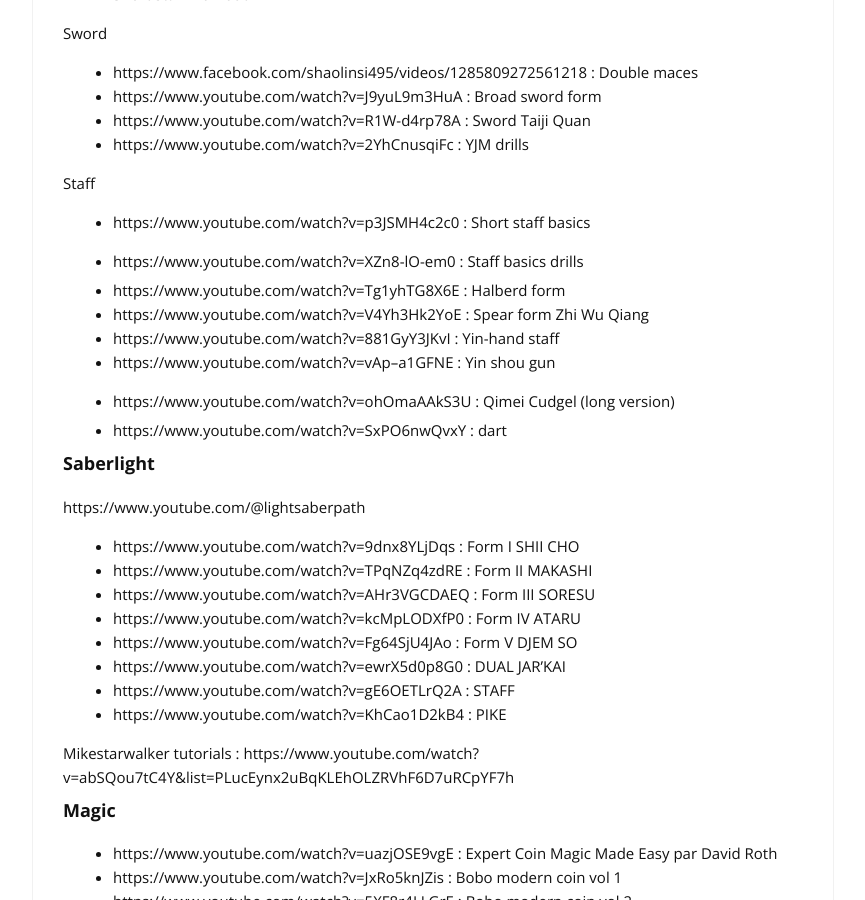
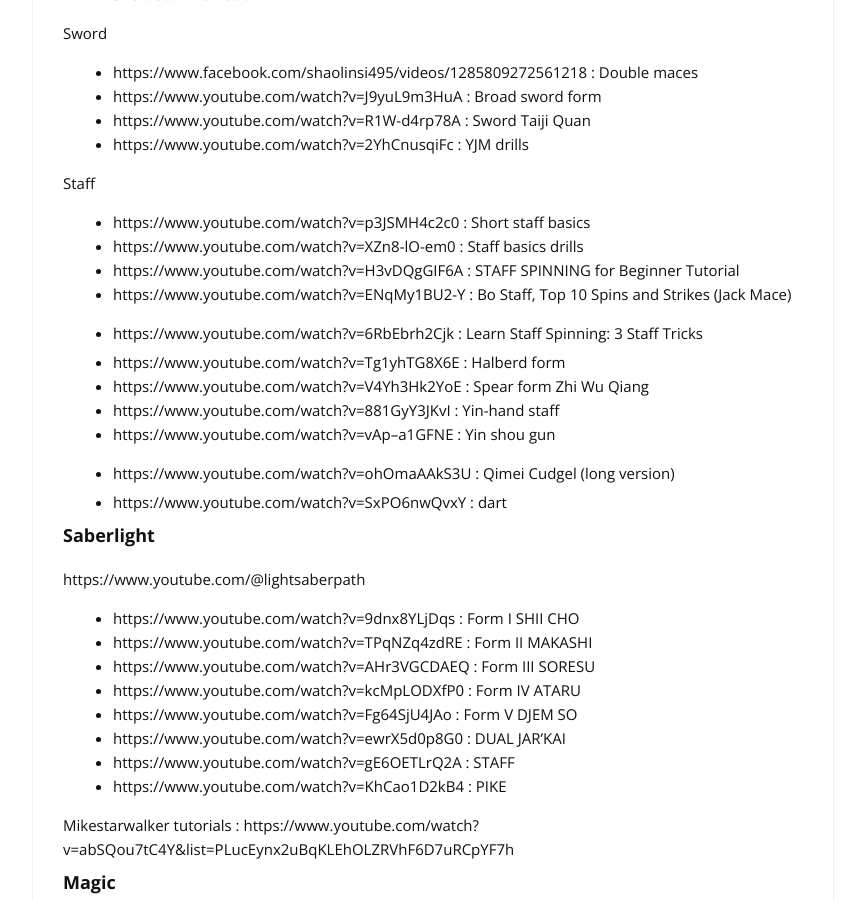
Before and after one commit to cylmat/cylmat.github.io, a Jekyll site: the page built from _pages/tricks.md, in a window 1280 px wide and 900 px high, scrolled down 2910 px. Shown: the whole window, without its empty margins (207-1072 px from the left). Built offline with Jekyll 4.4.1, drawn with Linux system fonts in a browser that asks for light colours; nearby versions of some CDN libraries.

Commit message:
Update tricks.md

```diff
--- a/_pages/tricks.md
+++ b/_pages/tricks.md
@@ -101,6 +101,9 @@
 Staff
 - https://www.youtube.com/watch?v=p3JSMH4c2c0 : Short staff basics
 - https://www.youtube.com/watch?v=XZn8-lO-em0 : Staff basics drills
+- https://www.youtube.com/watch?v=H3vDQgGIF6A : STAFF SPINNING for Beginner Tutorial
+- https://www.youtube.com/watch?v=ENqMy1BU2-Y : Bo Staff, Top 10 Spins and Strikes (Jack Mace)
+- https://www.youtube.com/watch?v=6RbEbrh2Cjk : Learn Staff Spinning: 3 Staff Tricks
 
 - https://www.youtube.com/watch?v=Tg1yhTG8X6E : Halberd form
 - https://www.youtube.com/watch?v=V4Yh3Hk2YoE : Spear form Zhi Wu Qiang
```
